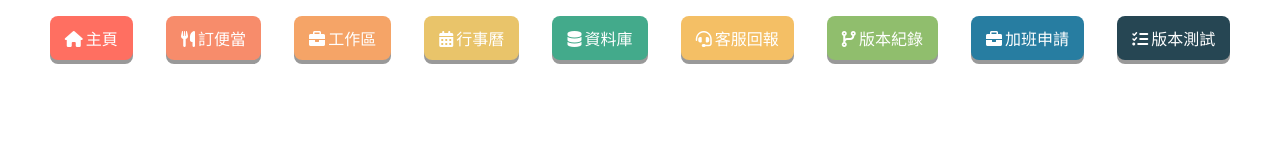
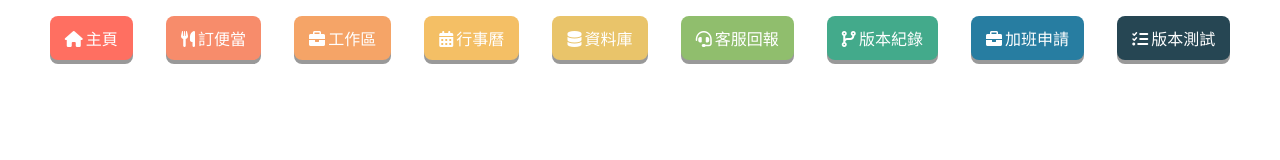
Before and after one commit to AyreLu/notion, a plain HTML site: page index.html in a window 1280 px wide. Drawn offline with Linux system fonts and the light colour scheme.

Commit message:
Update index.html

```diff
--- a/index.html
+++ b/index.html
@@ -54,10 +54,10 @@
         .btn-home { background-color: #FF6F61; color: white; }
         .btn-food { background-color: #F78C6B; color: white; }
         .btn-resources { background-color: #F5A467; color: white; }
-        .btn-customer { background-color: #F4BF65; color: white; }
-        .btn-day { background-color: #E9C46A; color: white; }
-        .btn-git { background-color: #90BE6D; color: white; }
-        .btn-notes { background-color: #43AA8B; color: white; }
+        .btn-day { background-color: #F4BF65; color: white; }
+        .btn-notes { background-color: #E9C46A; color: white; }
+        .btn-customer { background-color: #90BE6D; color: white; }
+        .btn-git { background-color: #43AA8B; color: white; }
         .btn-business { background-color: #277DA1; color: white; }
         .btn-tasks { background-color: #264653; color: white; }
     </style>
```
